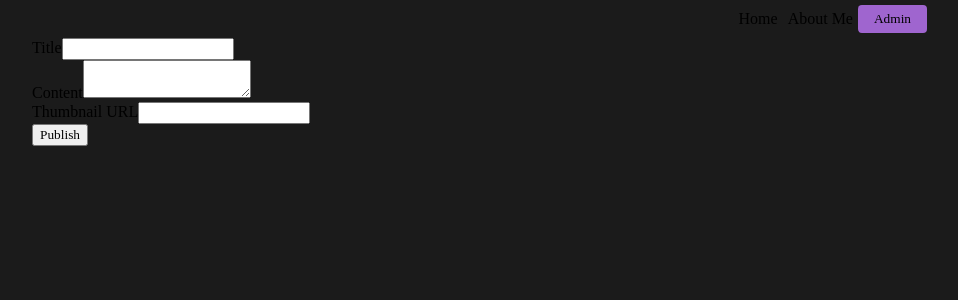
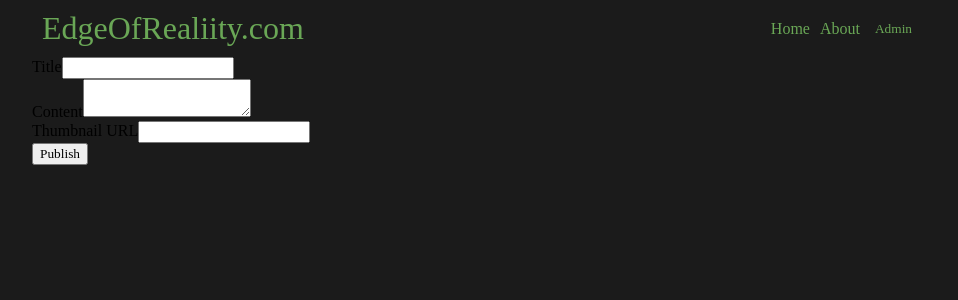
Before and after one commit to carolina1986/blogg, an Angular app: page /create-new-post-page in a window 1280 px wide. Shown: the top 300 px of the page, without its empty margins (158-1116 px from the left). Built offline with nearby package versions, Linux system fonts and the light colour scheme; a web font is replaced by a local one.

Commit message:
add ngClass to show if admin-button is active (dif. color)

```diff
--- a/src/app/components/navbar/navbar.component.css
+++ b/src/app/components/navbar/navbar.component.css
@@ -1,23 +1,37 @@
 * {
     padding: 5px;
     margin: 0;
-    color: black;
+    color: #6AA756;
 }
 
-.navbar-container {
+.navbar {
+    display: flex;
+    justify-content: space-between;
+}
+
+.title {
+    font-size: 32px;
+}
+
+.navbar-navigation {
     display: flex;
     justify-content: end;
 }
 
 a {
+    margin-top: 5px;
     display: flex;
     text-decoration-line: none;
 }
 
 button {
-    background: #9f65cf;
+    background: none;
     border: none;
-    padding: 5px 16px;
+    padding: 10px;
     border-radius: 4px;
     cursor: pointer;
 }
+
+.active-admin {
+    background: #783D3D;
+}
--- a/src/app/components/navbar/navbar.component.html
+++ b/src/app/components/navbar/navbar.component.html
@@ -1,6 +1,11 @@
-<div class="navbar-container">
-    <a *ngIf="showCreateNewPostLink" routerLink="/create-new-post-page">Create</a>
-    <a routerLink="/">Home</a>
-    <a routerLink="/about-me-page">About Me</a>
-    <button (click)="toggleCreateNewPostLink()">Admin</button>
+<div class="navbar">
+    <div class="title">
+        EdgeOfRealiity.com
+    </div>
+    <div class="navbar-navigation">
+        <a *ngIf="showCreateNewPostLink" routerLink="/create-new-post-page">Create</a>
+        <a routerLink="/">Home</a>
+        <a routerLink="/about-me-page">About</a>
+        <button [ngClass]="{'active-admin': showCreateNewPostLink}" (click)="toggleCreateNewPostLink()">Admin</button>
+    </div>
 </div>
--- a/src/app/components/navbar/navbar.component.ts
+++ b/src/app/components/navbar/navbar.component.ts
@@ -1,8 +1,6 @@
 import { Component } from '@angular/core';
 import { RouterModule } from '@angular/router'; // To allow routing
 import { CommonModule } from '@angular/common';  // To allow standard direktives (*ngIf, *ngFor etc) in standalone components
-
-
 
 @Component({
   selector: 'app-navbar',
@@ -11,8 +9,8 @@ import { CommonModule } from '@angular/common';  // To allow standard direktives
   templateUrl: './navbar.component.html',
   styleUrl: './navbar.component.css'
 })
+
 export class NavbarComponent {
-
   showCreateNewPostLink: boolean = false;
 
   // Function that toggles between showing and not showing the link
```
